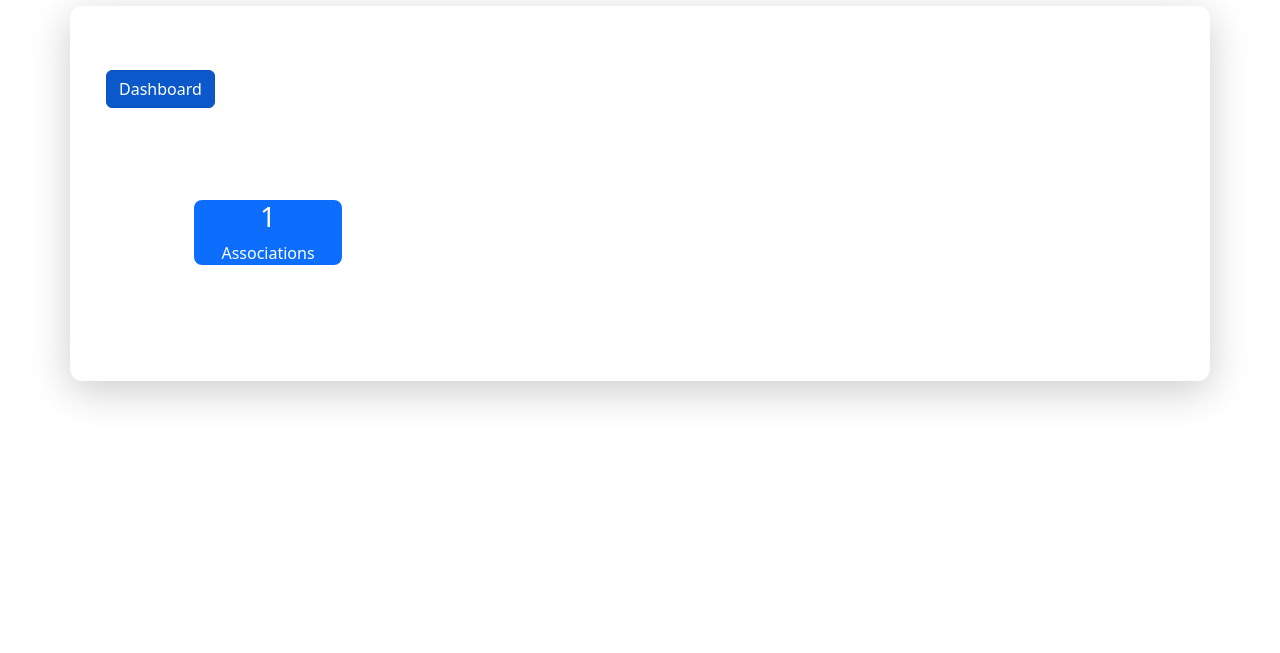
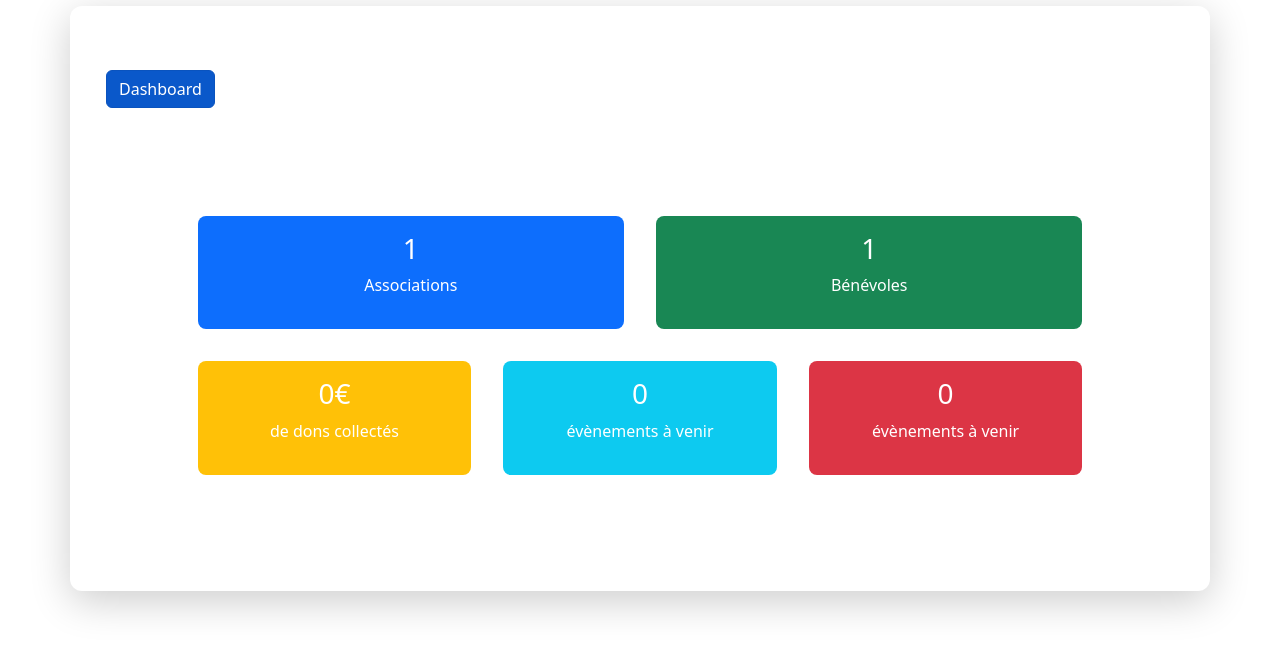
Before and after one commit to Jfdena/SAE_FAGE_FINAL, a PHP site: page /Backend/dashboard.php in a window 1280 px wide. Shown: the part 133-786 px from the top of the page. Run offline with PHP 8.4, Linux system fonts and the light colour scheme; tables that the repository leaves empty hold one stand-in row (values such as "Sample post").

Commit message:
Insertion des espaces pour dashboard section

```diff
--- a/Backend/Sections/section_dashboard.php
+++ b/Backend/Sections/section_dashboard.php
@@ -1,13 +1,48 @@
 <?php
 require_once __DIR__ . '/../database.php';
 $db = Database::getInstance()->getConnection();
-$result = $db->query("SELECT count(id_association) as total FROM association");
+
+$query = "SELECT
+            (SELECT count(*) FROM association) as totalAssos,
+            (SELECT count(*) FROM benevole) as totalBene,
+            (SELECT SUM(montant) FROM DON WHERE MONTH(date_don) = MONTH(CURRENT_DATE()) AND YEAR(date_don) = YEAR(CURRENT_DATE())) as totalDonsMois,
+            (SELECT count(*) FROM evenement WHERE date_debut > CURRENT_DATE()) as upcomingEvents,
+            (SELECT count(*) FROM projet_national WHERE date_debut > CURRENT_DATE()) as upcomingNationalEvents";
+
+$result = $db->query($query);
 $row = $result->fetch_assoc();
-$countAssociation = $row['total'];
+
+$countAssociation = $row['totalAssos'];
+$countBenevole = $row['totalBene'];
+$donsMois = $row['totalDonsMois'] ?? 0;
+$countUpcomingEvents = $row['upcomingEvents'];
+$countUpcomingNational = $row['upcomingNationalEvents'];
 ?>
 
+<div>
+    <div class="row">
+        <div class="rounded rounded-3 bg-primary col text-white text-center m-3 p-3">
+            <h3><?php echo $countAssociation ?></h3>
+            <p>Associations</p>
+        </div>
+        <div class="rounded rounded-3 bg-success col text-white text-center m-3 p-3">
+            <h3><?php echo $countBenevole?></h3>
+            <p>Bénévoles</p>
+        </div>
+    </div>
+    <div class="row">
+        <div class="rounded rounded-3 bg-warning col text-white text-center m-3 p-3">
+            <h3><?php echo $donsMois?>€</h3>
+            <p>de dons collectés</p>
+        </div>
+        <div class="rounded rounded-3 bg-info col text-white text-center m-3 p-3">
+            <h3><?php echo $countUpcomingEvents?></h3>
+            <p>évènements à venir</p>
+        </div>
+        <div class="rounded rounded-3 bg-danger col text-white text-center m-3 p-3">
+            <h3><?php echo $countUpcomingNational?></h3>
+            <p>évènements à venir</p>
+        </div>
+    </div>
 
-<div class="rounded rounded-3 bg-primary col-2 text-white text-center">
-    <h3><?php echo $countAssociation ?></h3>
-    <p>Associations</p>
 </div>
```
